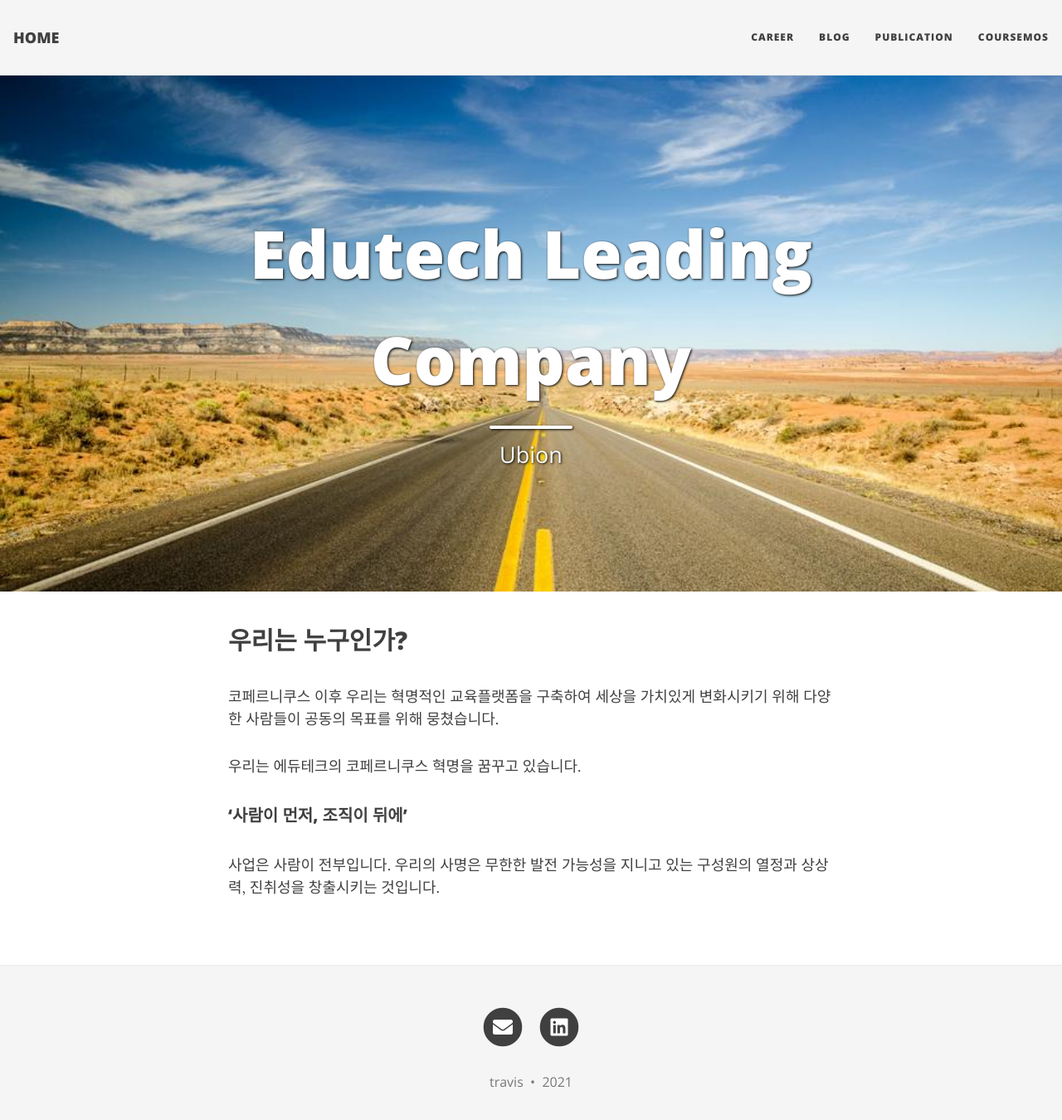
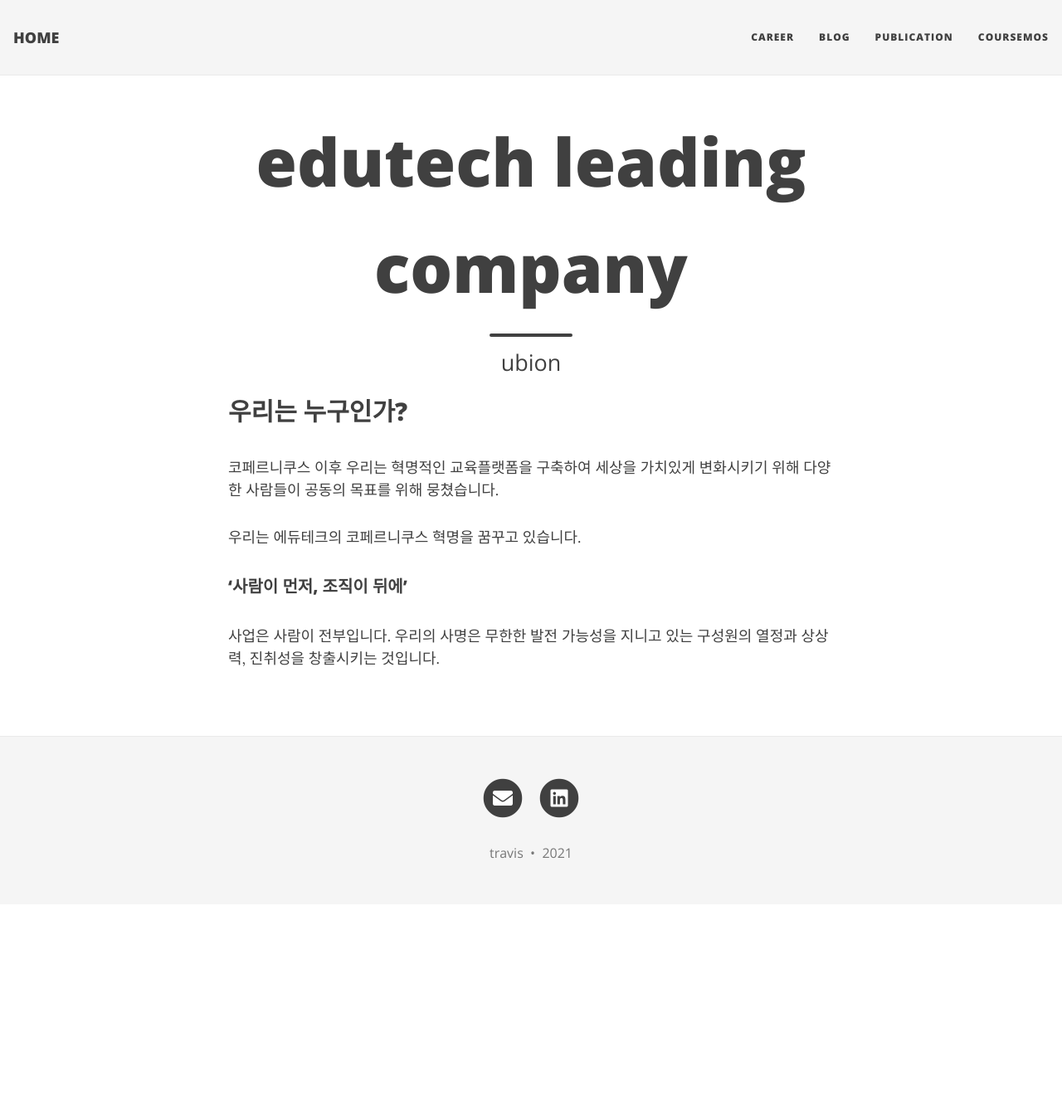
Before and after one commit to techubion/techubion.github.io-backup, a Jekyll site: the page built from index.md, in a window 1280 px wide and 1366 px high. Shown: the top 1350 px of the window at 83% size. Built offline with Jekyll 4.4.1, drawn with Linux system fonts in a browser that asks for light colours; nearby versions of some CDN libraries; some of the changed lines change nothing that is shown.

Commit message:
Update index.md

```diff
--- a/index.md
+++ b/index.md
@@ -1,8 +1,16 @@
 ---
 layout: page
-title: Edutech Leading Company
-subtitle: Ubion
-cover-img: /assets/img/background.jpg
+title: edutech leading company
+subtitle: ubion
+css: "/css/index.css"
+meta-title: "Derek Ogle"
+meta-description: "Professor of Mathemetical Sciences and Natural Resources at Northland College."
+bigimg:
+  - "/img/big-imgs/bg1.jpg" : "Arizona, 2017"
+  - "/img/big-imgs/bg2.jpg" : "Arizona, 2017"
+  - "/img/big-imgs/bg3.JPG" : "Winter Sunset, Muskeg, 2017"
+  - "/img/big-imgs/bg4.jpg" : "Vancouver Island, 2016"
+  - "/img/big-imgs/bg5.jpg" : "Vancouver Island, 2016"
 ---
 
 ## 우리는 누구인가?
```
